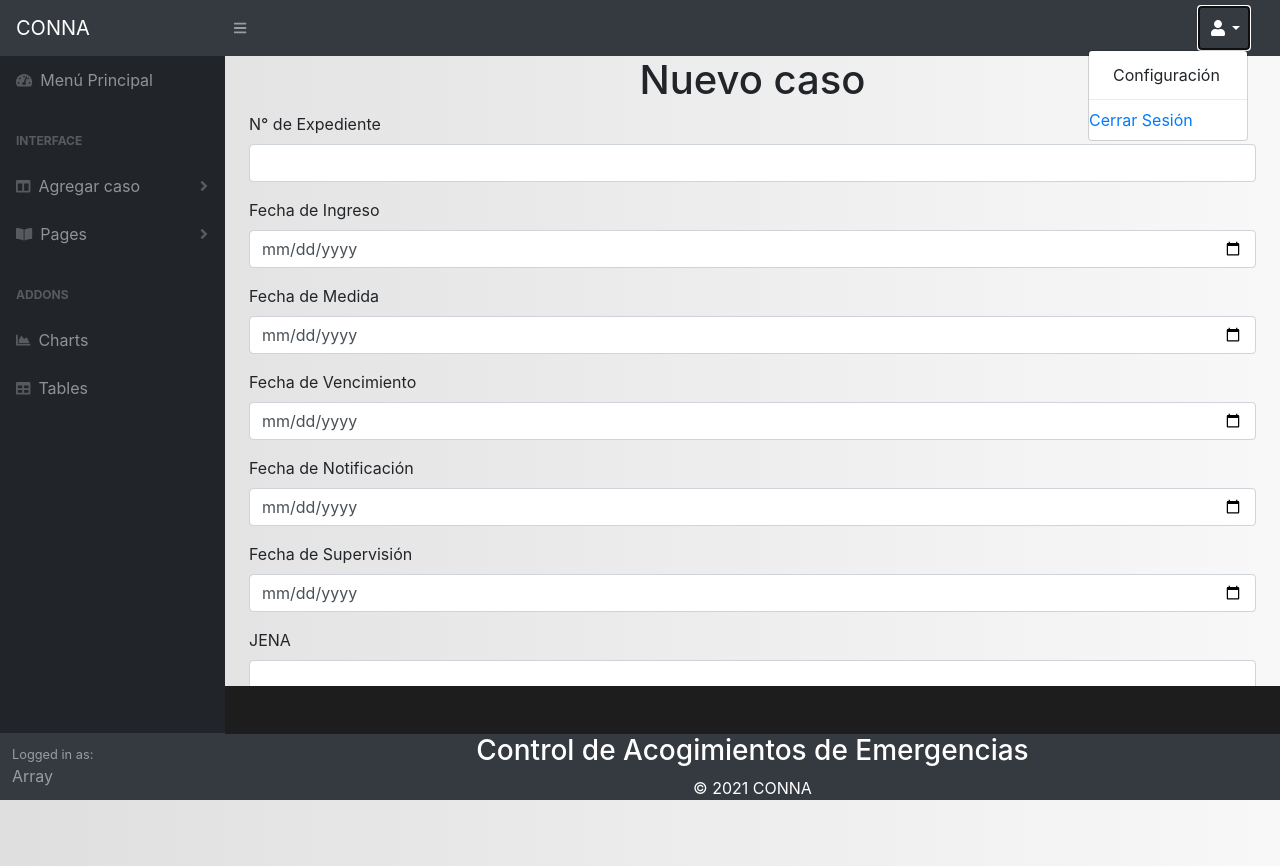
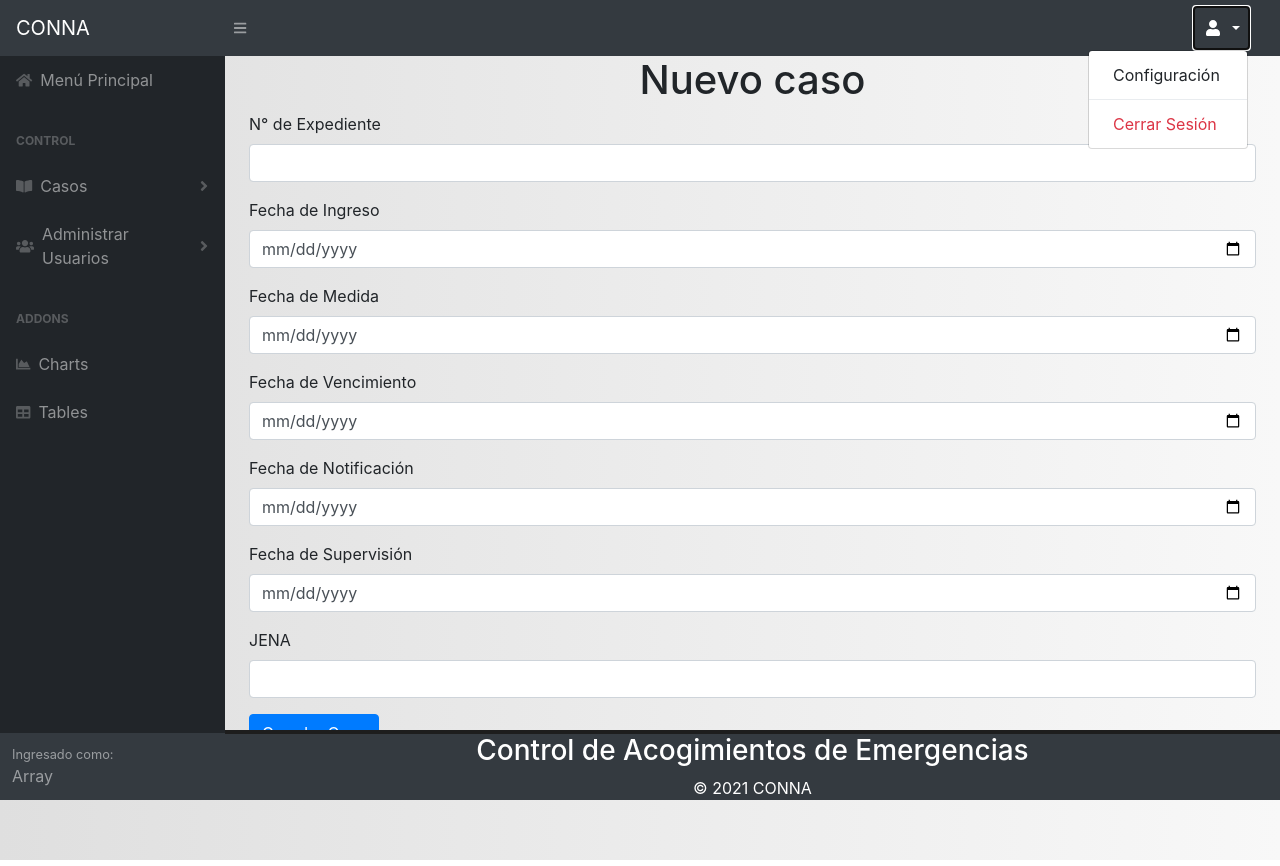
Before and after one commit to robertCrtz/CONNA, a PHP site: page /vistas/agregar.php in a window 1280 px wide, after a click that opens the changed part. Run offline with PHP 8.4, Linux system fonts and the light colour scheme; the visitor is signed in with stand-in values (Sample User, id 1); some libraries are stand-ins or nearby versions.

Commit message:
Add files via upload

```diff
--- a/shared/footer.php
+++ b/shared/footer.php
@@ -1,10 +1,9 @@
-
 <footer>
-    <div class="container-footer-all mt-5 bg-dark text-white">
+    <div class="container-footer-all bg-dark text-white">
 
         <div class="container-body text-center">
 
-                <h3 class="text-white mt-5">Control de Acogimientos de Emergencias</h3>
+                <h3 class="text-white mt-1">Control de Acogimientos de Emergencias</h3>
                 &copy; 2021 CONNA
         </div>
     </div>
--- a/shared/navbar.php
+++ b/shared/navbar.php
@@ -1,11 +1,12 @@
-
 <ul class="navbar-nav ml-auto mr-0 mr-md-3 my-2 my-md-0">
     <li class="nav-item dropdown">
-                    <a class="nav-link dropdown-toggle" id="userDropdown" href="#" role="button" data-toggle="dropdown" aria-haspopup="true" aria-expanded="false"><i class="fas fa-user fa-fw"></i></a>
+        <a class="nav-link dropdown-toggle" id="userDropdown" href="#" role="button" data-toggle="dropdown" aria-haspopup="true" aria-expanded="false">
+            <i class="fas fa-user fa-fw"></i>
+        </a>
         <div class="dropdown-menu dropdown-menu-right" aria-labelledby="userDropdown">
             <a class="dropdown-item" href="#">Configuración</a>
             <div class="dropdown-divider"></div>
-                        <a class="" href="../bd/logout.php" role="button">Cerrar Sesión</a>
+            <a class="dropdown-item text-danger" href="../bd/logout.php">Cerrar Sesión</a>
         </div>
     </li>
 </ul>
--- a/shared/sidebar.php
+++ b/shared/sidebar.php
@@ -3,58 +3,57 @@
         <div class="sb-sidenav-menu">
             <div class="nav">
                 <a class="nav-link" href="pag_inicio.php">
-                    <div class="sb-nav-link-icon"><i class="fas fa-tachometer-alt"></i></div>
-                    Menú Principal
+                    <div class="sb-nav-link-icon">
+                        <i class="fas fa-home"></i>
+                    </div>Menú Principal
                 </a>
-                <div class="sb-sidenav-menu-heading">Interface</div>
+                <div class="sb-sidenav-menu-heading">Control</div>
                     <a class="nav-link collapsed" href="#" data-toggle="collapse" data-target="#collapseLayouts" aria-expanded="false" aria-controls="collapseLayouts">
-                        <div class="sb-nav-link-icon"><i class="fas fa-columns"></i></div>
-                        Agregar caso
-                        <div class="sb-sidenav-collapse-arrow"><i class="fas fa-angle-down"></i></div>
+                        <div class="sb-nav-link-icon">
+                            <i class="fas fa-book-open"></i>
+                        </div>Casos
+                        <div class="sb-sidenav-collapse-arrow">
+                            <i class="fas fa-angle-down"></i>
+                        </div>
                     </a>
                 <div class="collapse" id="collapseLayouts" aria-labelledby="headingOne" data-parent="#sidenavAccordion">
-                    <nav class="sb-sidenav-menu-nested nav"><a class="nav-link"href="../vistas/agregar.php">Agregar caso</a>
-                        <a class="nav-link">Light Sidenav</a>
+                    <nav class="sb-sidenav-menu-nested nav">
+                        <a class="nav-link"href="../vistas/agregar.php">Agregar Caso</a>
+                        <a class="nav-link">Eliminar Caso</a>
                     </nav>
                 </div>
-                <a class="nav-link collapsed" href="#" data-toggle="collapse" data-target="#collapsePages" aria-expanded="false" aria-controls="collapsePages">
-                    <div class="sb-nav-link-icon"><i class="fas fa-book-open"></i></div>
-                    Pages
-                    <div class="sb-sidenav-collapse-arrow"><i class="fas fa-angle-down"></i></div>
-                </a>
-                <div class="collapse" id="collapsePages" aria-labelledby="headingTwo" data-parent="#sidenavAccordion">
-                    <nav class="sb-sidenav-menu-nested nav accordion" id="sidenavAccordionPages">
-                        <a class="nav-link collapsed" href="#" data-toggle="collapse" data-target="#pagesCollapseAuth" aria-expanded="false" aria-controls="pagesCollapseAuth">Authentication
-                            <div class="sb-sidenav-collapse-arrow"><i class="fas fa-angle-down"></i></div>
-                        </a>
-                        <div class="collapse" id="pagesCollapseAuth" aria-labelledby="headingOne" data-parent="#sidenavAccordionPages">
-                            <nav class="sb-sidenav-menu-nested nav">
-                                <a class="nav-link" href="login.html">Login</a>
-                                <a class="nav-link" href="register.html">Register</a>
-                                <a class="nav-link" href="password.html">Forgot Password</a>
-                            </nav>
+
+                <a class="nav-link collapsed" href="#" data-toggle="collapse" data-target="#collapseUsers" aria-expanded="false" aria-controls="collapseUsers">
+                        <div class="sb-nav-link-icon">
+                            <i class="fas fa-users"></i>
+                        </div>Administrar Usuarios
+                        <div class="sb-sidenav-collapse-arrow">
+                            <i class="fas fa-angle-down"></i>
                         </div>
-                        <a class="nav-link collapsed" href="#" data-toggle="collapse" data-target="#pagesCollapseError" aria-expanded="false" aria-controls="pagesCollapseError"
-                            >Error
-                            <div class="sb-sidenav-collapse-arrow"><i class="fas fa-angle-down"></i></div
-                        ></a>
-                        <div class="collapse" id="pagesCollapseError" aria-labelledby="headingOne" data-parent="#sidenavAccordionPages">
-                            <nav class="sb-sidenav-menu-nested nav"><a class="nav-link" href="401.html">401 Page</a><a class="nav-link" href="404.html">404 Page</a><a class="nav-link" href="500.html">500 Page</a></nav>
-                        </div>
+                    </a>
+                <div class="collapse" id="collapseUsers" aria-labelledby="headingOne" data-parent="#sidenavAccordion">
+                    <nav class="sb-sidenav-menu-nested nav">
+                        <a class="nav-link"href="registro_usuario.php">Agregar Usuario</a>
+                        <a class="nav-link">Eliminar Caso</a>
                     </nav>
                 </div>
+
                 <div class="sb-sidenav-menu-heading">Addons</div>
-                <a class="nav-link" href="charts.html"
-                    ><div class="sb-nav-link-icon"><i class="fas fa-chart-area"></i></div>
-                    Charts</a
-                ><a class="nav-link" href="tables.html"
-                    ><div class="sb-nav-link-icon"><i class="fas fa-table"></i></div>
-                    Tables</a
-                >
+                    <a class="nav-link" href="charts.html">
+                        <div class="sb-nav-link-icon">
+                            <i class="fas fa-chart-area"></i>
+                        </div>Charts
+                    </a>
+                    <a class="nav-link" href="tables.html">
+                        <div class="sb-nav-link-icon">
+                            <i class="fas fa-table"></i>
+                        </div>Tables
+                    </a>
+                </div>
             </div>
-        </div>
-        <div class="sb-sidenav-footer">
-            <div class="small">Logged in as:</div>
+            <div class="sb-sidenav-footer">
+                <div class="small">Ingresado como:
+            </div>
             <?php echo $_SESSION["usuario"];?>
         </div>
     </nav>
```
Lines whose indentation alone changed are shown as unchanged.
